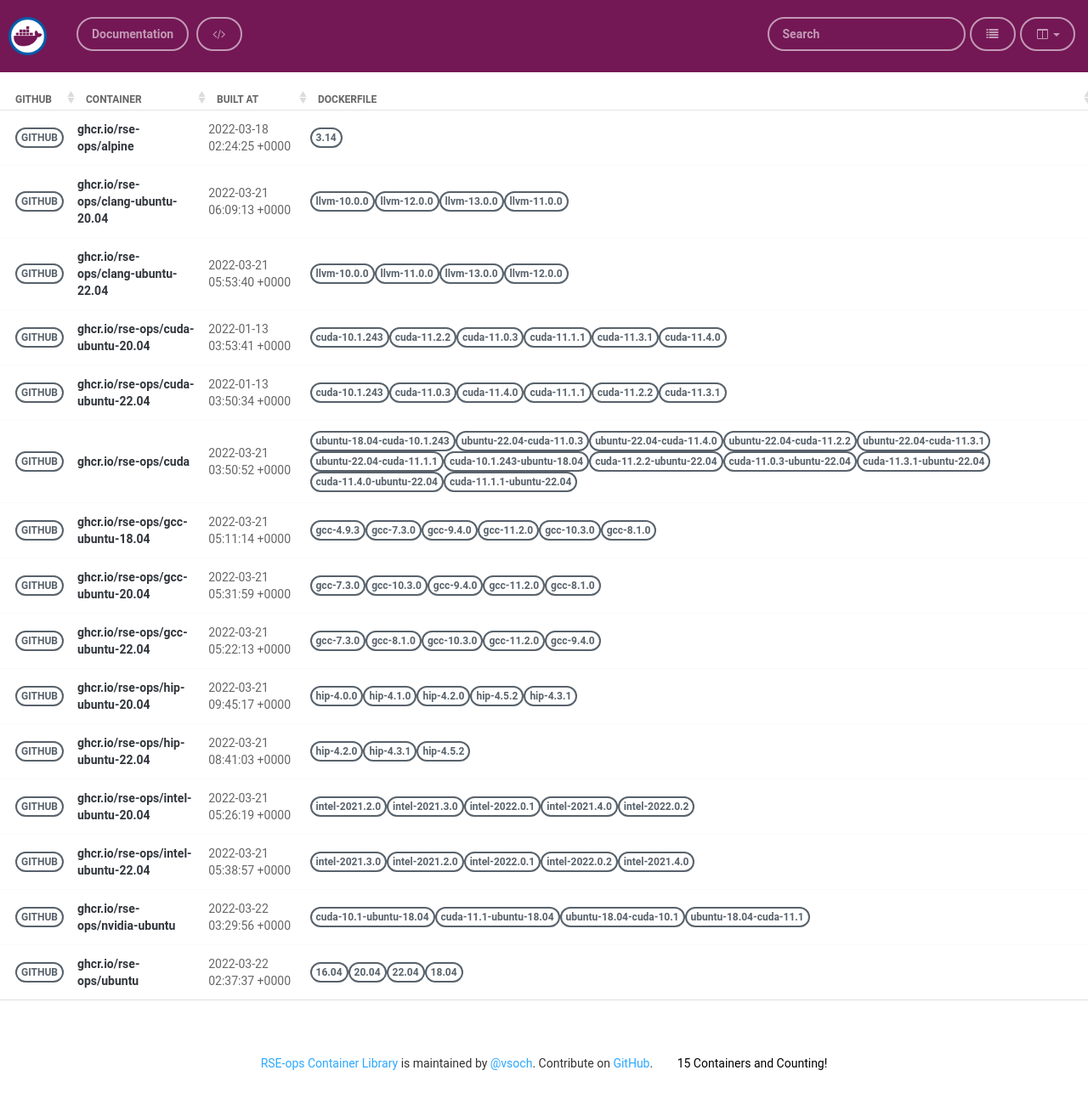
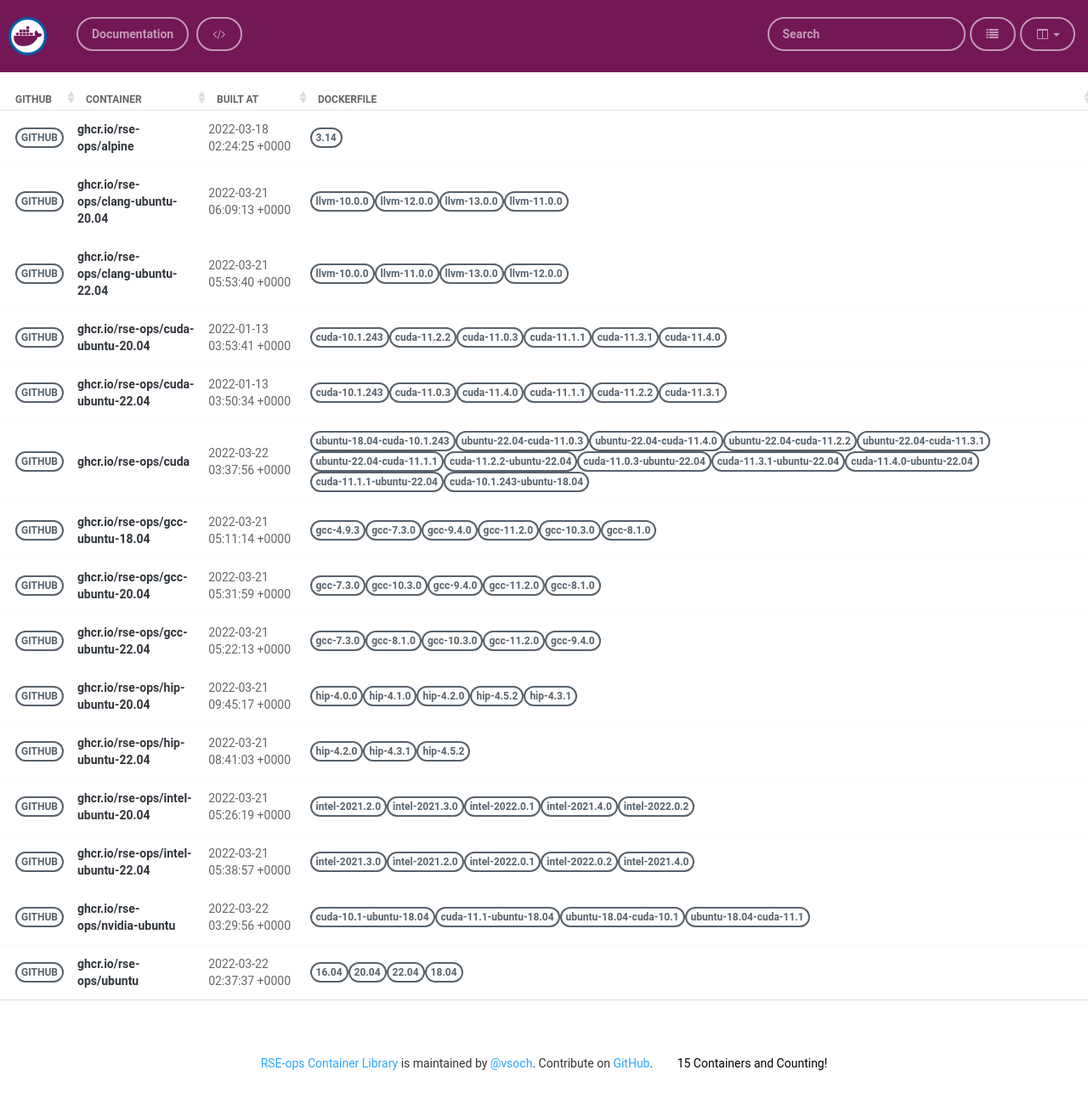
Before and after one commit to rse-ops/docker-images, a Jekyll site: the page built from pages/index.md, in a window 1280 px wide. Shown: the whole page at 85% size. Built offline with Jekyll 4.4.1, drawn with Linux system fonts in a browser that asks for light colours; nearby versions of some CDN libraries.

Commit message:
Automated push to update library 2022-03-22

```diff
--- a/_library/ghcr.io-rse-ops-cuda.md
+++ b/_library/ghcr.io-rse-ops-cuda.md
@@ -1,7 +1,7 @@
 ---
 layout: container
 name: ghcr.io/rse-ops/cuda
-updated_at: 2022-03-21 03:50:52.180328
+updated_at: 2022-03-22 03:37:56.169536
 
 
 container_url: https://github.com/orgs/rse-ops/packages/container/package/cuda
```
Also changed, not shown: other parts of _library/ghcr.io-rse-ops-cuda.md (+3 -3 lines).
